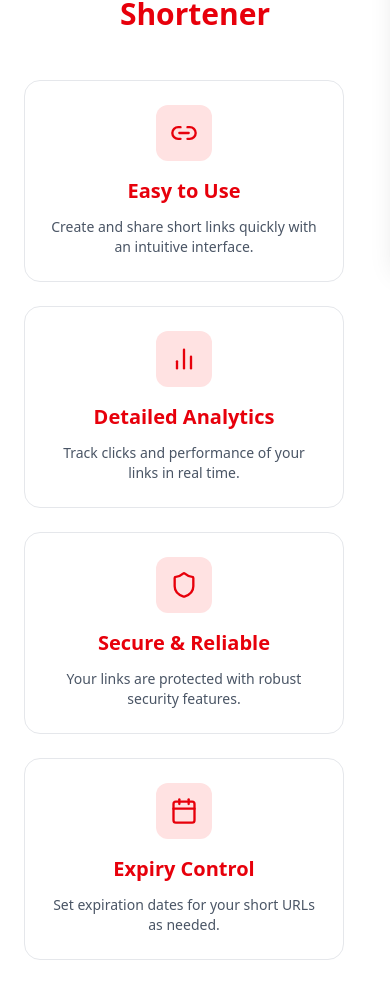
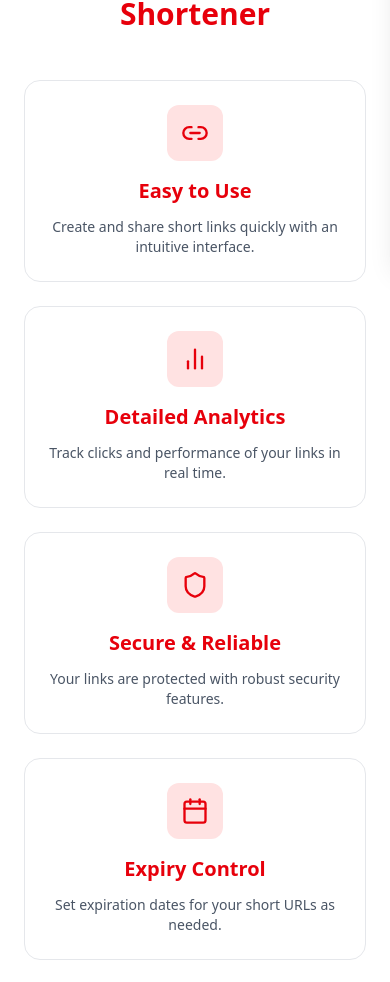
Before and after one commit to mohithvishwanath21/clipit, a React (Vite) app in the folder frontend/: page / in a window 390 px wide. Shown: the part 586-1568 px from the top of the page. Built offline with nearby package versions, Linux system fonts and the light colour scheme; no server answers.

Commit message:
Updated Responsiveness

```diff
--- a/frontend/src/pages/Landing.jsx
+++ b/frontend/src/pages/Landing.jsx
@@ -115,11 +115,12 @@ const Landing = () => {
             onMouseEnter={() => { isHovered.current = true; }}
             onMouseLeave={() => { isHovered.current = false; }}
           >
-            <div className="flex sm:flex-row flex-col gap-6 sm:gap-4 sm:whitespace-nowrap px-2">
+            <div className="flex flex-wrap sm:flex-nowrap gap-6 sm:gap-4 px-2">
+
               {[...cards, ...cards].map((card, index) => (
                 <div
                   key={index}
-                  className="flex-shrink-0 min-w-[250px] max-w-xs bg-white border border-gray-200 rounded-2xl p-6 hover:shadow-lg text-gray-700 transition"
+                 className="flex-shrink-0 w-full sm:min-w-[250px] sm:max-w-xs bg-white border border-gray-200 rounded-2xl p-6 hover:shadow-lg text-gray-700 transition"
                 >
                   <div className="w-14 h-14 rounded-xl flex items-center justify-center mb-4 mx-auto bg-red-100">
                     {card.icon}
```
